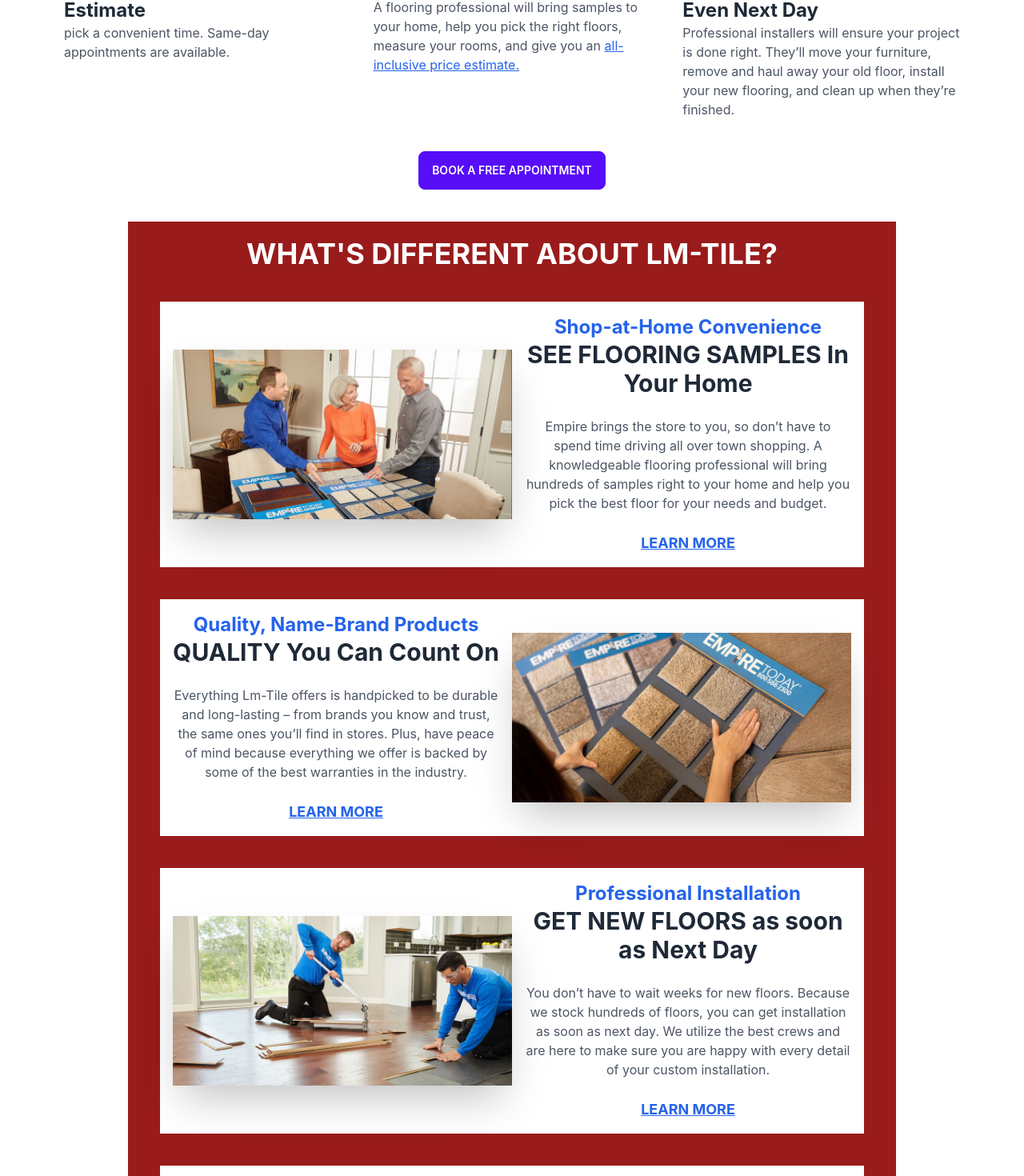
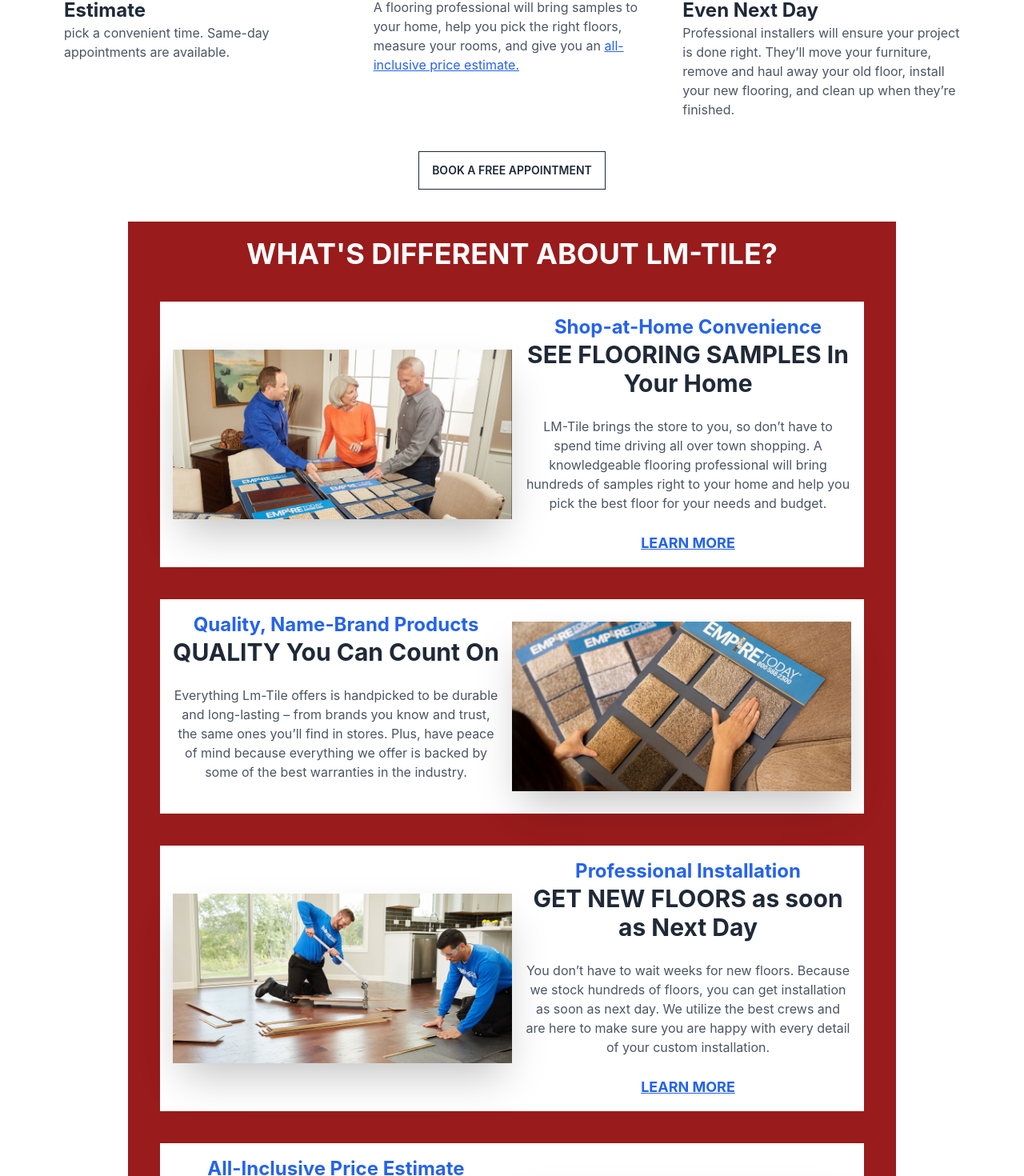
Before and after one commit to lmtile/lmtile-frontend, a React (Create React App) app: page /lmtileWorks in a window 1280 px wide. Shown: the part 646-2116 px from the top of the page at 80% size. Built offline with nearby package versions, Linux system fonts and the light colour scheme.

Commit message:
appointment table

```diff
--- a/src/Layout/DashboardLayout.jsx
+++ b/src/Layout/DashboardLayout.jsx
@@ -52,7 +52,7 @@ const DashboardLayout = () => {
               </div>
               <div className="collapse-content">
                 <li><Link to="/dashboard/add-package">ADD PACKAGE</Link></li>
-                <li><Link to="/dashboard/add-offer-product">ALL PACKAGE</Link></li>
+                <li><Link to="/dashboard">ALL PACKAGE</Link></li>
               </div>
             </div>
 
--- a/src/component/Pages/Categories/ForBusniess/ForBusiness.jsx
+++ b/src/component/Pages/Categories/ForBusniess/ForBusiness.jsx
@@ -51,6 +51,17 @@ const ForBusiness = () => {
             </div>
             <SeeFloor></SeeFloor>
 
+            <div className='grid grid-cols-1 md:grid-cols-1 lg:grid-cols-2 lg:px-32 p-12'>
+                <div>
+                    <h1 className='text-4xl font-bold mb-10 mt-12 text-center text-red-800'>Commercial Flooring Resource Center</h1>
+                    <h1 className='text-3xl font-bold mb-10 text-red-800'>5 Questions to Ask Yourself Before Choosing New Floors for Your Business</h1>
+                    <p className='text-gray-500 text-lg'>Here at Empire Today, we don’t expect you to be flooring experts on top of your daily business responsibilities. That’s our job. To help you along in the process, there are important questions you should ask yourself before choosing new flooring for your business. Five to be exact. <Link to={'/questions'}><u className='text-red-800 font-bold'>Read More</u></Link></p>
+                </div>
+                <div>
+                    <img src={img1} alt="" />
+                </div>
+            </div>
+
             <div className='text-center bg-red-800 px-10 py-5 lg:mx-40 lg:mb-20 my-10'>
                 <h1 className='text-4xl font-bold text-white'>WHAT'S DIFFERENT ABOUT LM-TILE?</h1>
                 <div className="hero bg-base-100 my-10">
@@ -60,7 +71,7 @@ const ForBusiness = () => {
                             <h1 className=" text-2xl font-bold text-red-800">Shop-at-Home Convenience</h1>
                             <h1 className=" text-3xl font-bold">SEE FLOORING SAMPLES In Your Home</h1>
                             <p className="py-6 text-gray-600">Empire brings the store to you, so don’t have to spend time driving all over town shopping. A knowledgeable flooring professional will bring hundreds of samples right to your home and help you pick the best floor for your needs and budget.</p>
-                            <Link><p className='font-bold text-lg text-red-800'><u>LEARN MORE</u></p></Link>
+                            <Link to={'/convenience'}><p className='font-bold text-lg text-red-800'><u>LEARN MORE</u></p></Link>
                         </div>
                     </div>
                 </div>
@@ -82,7 +93,7 @@ const ForBusiness = () => {
                             <h1 className=" text-2xl font-bold text-red-800">Professional Installation</h1>
                             <h1 className=" text-3xl font-bold">GET NEW FLOORS as soon as Next Day</h1>
                             <p className="py-6 text-gray-600">You don’t have to wait weeks for new floors. Because we stock hundreds of floors, you can get installation as soon as next day. We utilize the best crews and are here to make sure you are happy with every detail of your custom installation.</p>
-                            <Link><p className='font-bold text-lg text-red-800'><u>LEARN MORE</u></p></Link>
+                            <Link to={'/nextDay'}><p className='font-bold text-lg text-red-800'><u>LEARN MORE</u></p></Link>
                         </div>
                     </div>
                 </div>
@@ -93,22 +104,12 @@ const ForBusiness = () => {
                             <h1 className=" text-2xl font-bold text-red-800">All-Inclusive Price Estimate</h1>
                             <h1 className=" text-3xl font-bold">UPFRONT PRICING, No Hidden Fees</h1>
                             <p className="py-6 text-gray-600">Empire takes the guesswork out of knowing how much new floors will cost. During your in-home consultation, you will get an all-inclusive price estimate, so you know what your project will cost.</p>
-                            <Link><p className='font-bold text-lg text-red-800'><u>LEARN MORE</u></p></Link>
+                            <Link to={'/forBusiness'}><p className='font-bold text-lg text-red-800'><u>LEARN MORE</u></p></Link>
                         </div>
                     </div>
                 </div>
             </div>
 
-            <div className='grid grid-cols-1 md:grid-cols-1 lg:grid-cols-2 lg:px-32 p-12'>
-                <div>
-                    <h1 className='text-4xl font-bold mb-10 mt-12 text-center text-red-800'>Commercial Flooring Resource Center</h1>
-                    <h1 className='text-3xl font-bold mb-10 text-red-800'>5 Questions to Ask Yourself Before Choosing New Floors for Your Business</h1>
-                    <p className='text-gray-500 text-lg'>Here at Empire Today, we don’t expect you to be flooring experts on top of your daily business responsibilities. That’s our job. To help you along in the process, there are important questions you should ask yourself before choosing new flooring for your business. Five to be exact. <Link to={'/questions'}><u className='text-red-800 font-bold'>Read More</u></Link></p>
-                </div>
-                <div>
-                    <img src={img1} alt="" />
-                </div>
-            </div>
 
             <div className='my-20 text-center'>
                 <h1 className='text-4xl font-bold'>READY TO GET STARTED?</h1>
--- a/src/component/Pages/Help/CustomerService.jsx
+++ b/src/component/Pages/Help/CustomerService.jsx
@@ -19,7 +19,7 @@ const CustomerService = () => {
                             <h1 className=" text-3xl font-bold text-red-800">CALL US</h1>
                             <p className="py-6 text-gray-600">Call us at 281-861-6970, we’re available 24/7, or you can request a call, enter your phone number and we’ll call you back.</p>
                             <h1 className=" text-3xl font-bold text-red-800">LIVE CHAT OR EMAIL US</h1>
-                            <p className="py-6 text-gray-600">LIVE CHAT now with one of our customer service representatives or contact us via email, we’ll respond within 1-2 business days.</p>
+                            <p className="py-6 text-gray-600">LIVE CHAT now with one of our customer service representatives or contact us via email <u className='text-blue-700'>info@lmtiles.com</u>, we’ll respond within 1-2 business days.</p>
                         </div>
                     </div>
                 </div>
--- a/src/component/Pages/LmtileWorks/LmtileWorks.jsx
+++ b/src/component/Pages/LmtileWorks/LmtileWorks.jsx
@@ -35,7 +35,7 @@ const LmtileWorks = () => {
                 </div>
             </div>
             <div className='text-center'>
-                <Link to={'/schedule'}><p className='btn btn-primary my-10'>BOOK A FREE APPOINTMENT</p></Link>
+                <Link to={'/schedule'}><p className='btn btn-outline rounded-none my-10'>BOOK A FREE APPOINTMENT</p></Link>
             </div>
 
             <div className='text-center bg-red-800 px-10 py-5 lg:mx-40 lg:mb-20'>
@@ -46,8 +46,8 @@ const LmtileWorks = () => {
                         <div>
                             <h1 className=" text-2xl font-bold text-blue-600">Shop-at-Home Convenience</h1>
                             <h1 className=" text-3xl font-bold">SEE FLOORING SAMPLES In Your Home</h1>
-                            <p className="py-6 text-gray-600">Empire brings the store to you, so don’t have to spend time driving all over town shopping. A knowledgeable flooring professional will bring hundreds of samples right to your home and help you pick the best floor for your needs and budget.</p>
-                            <Link><p className='font-bold text-lg text-blue-600'><u>LEARN MORE</u></p></Link>
+                            <p className="py-6 text-gray-600">LM-Tile brings the store to you, so don’t have to spend time driving all over town shopping. A knowledgeable flooring professional will bring hundreds of samples right to your home and help you pick the best floor for your needs and budget.</p>
+                            <Link to={'/convenience'}><p className='font-bold text-lg text-blue-600'><u>LEARN MORE</u></p></Link>
                         </div>
                     </div>
                 </div>
@@ -58,7 +58,6 @@ const LmtileWorks = () => {
                             <h1 className=" text-2xl font-bold text-blue-600">Quality, Name-Brand Products</h1>
                             <h1 className=" text-3xl font-bold">QUALITY You Can Count On</h1>
                             <p className="py-6 text-gray-600">Everything Lm-Tile offers is handpicked to be durable and long-lasting – from brands you know and trust, the same ones you’ll find in stores. Plus, have peace of mind because everything we offer is backed by some of the best warranties in the industry.</p>
-                            <Link><p className='font-bold text-lg text-blue-600'><u>LEARN MORE</u></p></Link>
                         </div>
                     </div>
                 </div>
@@ -69,7 +68,7 @@ const LmtileWorks = () => {
                             <h1 className=" text-2xl font-bold text-blue-600">Professional Installation</h1>
                             <h1 className=" text-3xl font-bold">GET NEW FLOORS as soon as Next Day</h1>
                             <p className="py-6 text-gray-600">You don’t have to wait weeks for new floors. Because we stock hundreds of floors, you can get installation as soon as next day. We utilize the best crews and are here to make sure you are happy with every detail of your custom installation.</p>
-                            <Link><p className='font-bold text-lg text-blue-600'><u>LEARN MORE</u></p></Link>
+                            <Link to={'/nextDay'}><p className='font-bold text-lg text-blue-600'><u>LEARN MORE</u></p></Link>
                         </div>
                     </div>
                 </div>
@@ -79,8 +78,8 @@ const LmtileWorks = () => {
                         <div>
                             <h1 className=" text-2xl font-bold text-blue-600">All-Inclusive Price Estimate</h1>
                             <h1 className=" text-3xl font-bold">UPFRONT PRICING, No Hidden Fees</h1>
-                            <p className="py-6 text-gray-600">Empire takes the guesswork out of knowing how much new floors will cost. During your in-home consultation, you will get an all-inclusive price estimate, so you know what your project will cost.</p>
-                            <Link><p className='font-bold text-lg text-blue-600'><u>LEARN MORE</u></p></Link>
+                            <p className="py-6 text-gray-600">LM-Tile takes the guesswork out of knowing how much new floors will cost. During your in-home consultation, you will get an all-inclusive price estimate, so you know what your project will cost.</p>
+                            <Link to={'/forBusiness'}><p className='font-bold text-lg text-blue-600'><u>LEARN MORE</u></p></Link>
                         </div>
                     </div>
                 </div>
--- a/src/component/Pages/Offers/OffersModal.jsx
+++ b/src/component/Pages/Offers/OffersModal.jsx
@@ -42,7 +42,7 @@ const OffersModal = () => {
                         <div className='mt-10 text-center bg-base-300 p-10'>
                             <h1 className='text-4xl font-bold'>READY TO GET STARTED?</h1>
                             <p className='text-xl'>Schedule a FREE IN-HOME ESTIMATE</p>
-                            <Link to={'/schedule'}><button className="btn btn-outline text-bold mt-5 rounded-none">BOOK A FREE APPOINTMENT</button></Link>
+                            <Link to={'/offerSchedule'}><button className="btn btn-outline text-bold mt-5 rounded-none">BOOK A FREE APPOINTMENT</button></Link>
                         </div>
                         <div className="modal-action">
                             <label htmlFor="my-modal-5" className="btn btn-sm btn-circle absolute right-2 top-2">✕</label>
--- a/src/component/Pages/Offers/Schedule/AvailableSchedule.jsx
+++ b/src/component/Pages/Offers/Schedule/AvailableSchedule.jsx
@@ -11,6 +11,7 @@ const AvailableSchedule = ({ selectedDate, slots, setLoading }) => {
       <p className="text-center text-primary font-bold">
         Available Appointments on {moment(selectedDate).format("LL")}
       </p>
+      <h4 className="text-xl font-bold text-center my-1">Appointment for offer products</h4>
       <div className="grid gap-6 grid-cols-1 mt-6 ">
         <ScheduleOption slots={slots} setAppointment={setAppointment} />
       </div>
--- a/src/component/Pages/Offers/Schedule/BookingModal/BookingModal.jsx
+++ b/src/component/Pages/Offers/Schedule/BookingModal/BookingModal.jsx
@@ -19,7 +19,7 @@ export default class BookingModal extends Component {
         name: "",
         time: "",
         product_name: "",
-        coupon_code:"",
+        cupon_code:"",
         email: "",
         phone: "",
         city: "",
@@ -212,11 +212,11 @@ export default class BookingModal extends Component {
               <p className="text-red-800">{error.product_name}</p>
               <p className="font-bold ml-2">Coupon Code</p>
               <input
-                name="coupon_code"
+                name="cupon_code"
                 type="text"
                 placeholder="Code"
                 className="input w-full input-bordered"
-                value={formData.coupon_code}
+                value={formData.cupon_code}
                 required
                 onChange={this.handleChange}
                 validaterule={["required", "isName"]}
```
Also changed, not shown: src/component/Dashboard/Appointment/Appointment.jsx (+20 -1 lines), 1 other file (tests, documents, lock files or other folders).
